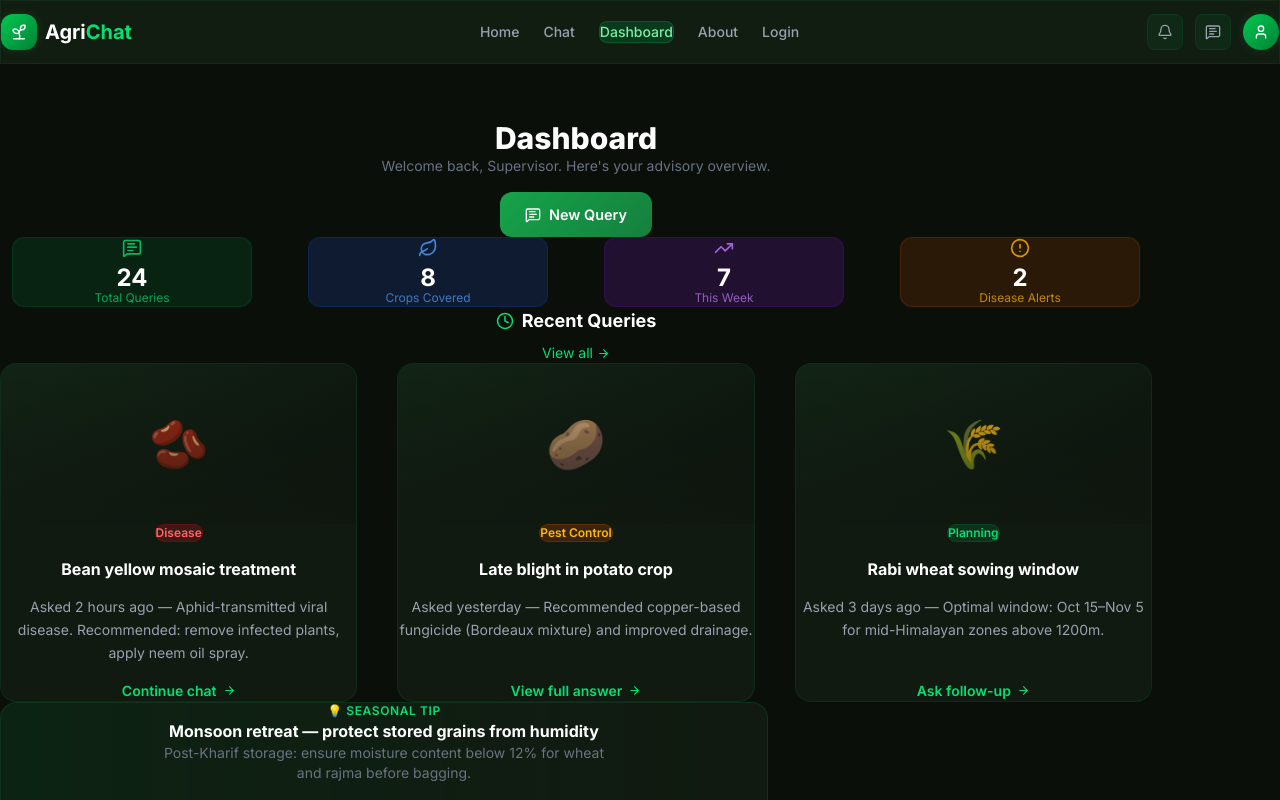
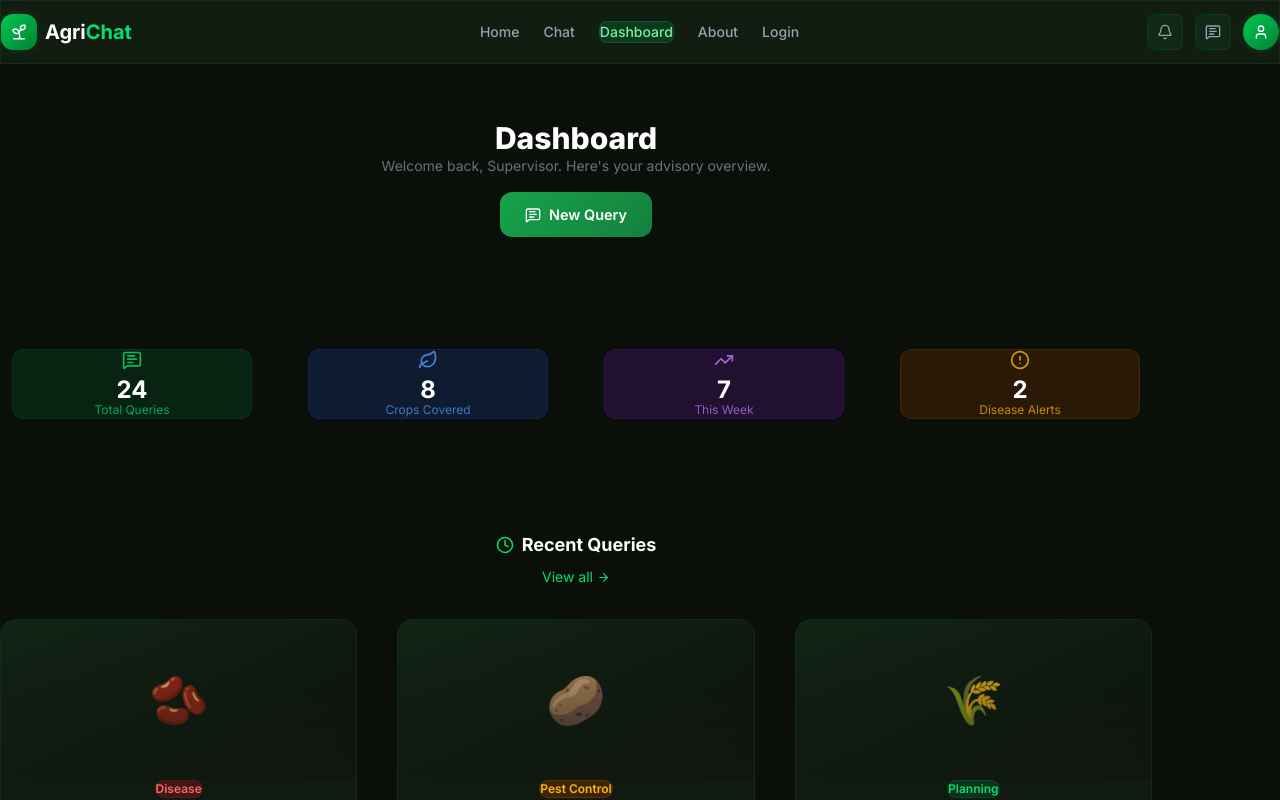
Before and after one commit to TUMBALI-HARSHITHA/AgriChat, a React (Vite) app: page /dashboard in a window 1280 px wide. Shown: the top 800 px of the page. Built offline with nearby package versions, Linux system fonts and the light colour scheme.

Commit message:
style: standardize page section wrappers with flex gap-y spacing

```diff
--- a/src/pages/Dashboard.jsx
+++ b/src/pages/Dashboard.jsx
@@ -49,10 +49,10 @@ const colorMap = {
 export default function Dashboard() {
   return (
     <div className="min-h-screen page-enter" style={{ paddingTop: '120px', paddingBottom: '96px' }}>
-      <div className="max-w-6xl mx-auto px-6 sm:px-10 lg:px-16">
+      <div className="max-w-6xl mx-auto px-6 sm:px-10 lg:px-16 flex flex-col gap-y-20 md:gap-y-28">
 
         {/* ── Page header ── */}
-        <div className="flex flex-col items-center justify-center gap-4 mb-14 text-center">
+        <div className="flex flex-col items-center justify-center gap-4 text-center">
           <div>
             <h1 className="text-2xl sm:text-3xl font-extrabold text-white">Dashboard</h1>
             <p className="text-gray-500 text-sm mt-1">Welcome back, Supervisor. Here's your advisory overview.</p>
@@ -64,7 +64,7 @@ export default function Dashboard() {
         </div>
 
         {/* ── Stats ── */}
-        <div className="grid grid-cols-2 lg:grid-cols-4 gap-x-6 gap-y-10 lg:gap-x-8 mb-16 justify-items-center justify-center">
+        <div className="grid grid-cols-2 lg:grid-cols-4 gap-x-6 gap-y-10 lg:gap-x-8 justify-items-center justify-center">
           {quickStats.map(s => (
             <div
               key={s.label}
@@ -80,8 +80,8 @@ export default function Dashboard() {
         </div>
 
         {/* ── Recent Queries ── */}
-        <div className="mb-16">
-          <div className="flex flex-col items-center justify-center text-center mb-6 gap-2">
+        <div className="flex flex-col gap-y-8">
+          <div className="flex flex-col items-center justify-center text-center gap-2">
             <h2 className="text-lg font-bold text-white flex items-center justify-center gap-2">
               <Clock size={18} className="text-green-400 shrink-0" />
               Recent Queries
--- a/src/pages/Home.jsx
+++ b/src/pages/Home.jsx
@@ -58,10 +58,12 @@ export default function Home() {
 
       {/* ── Features ── */}
       <section id="features" className="py-28 sm:py-36">
-        <div className="max-w-7xl mx-auto px-6 sm:px-10 lg:px-16">
+        <div className="max-w-7xl mx-auto px-6 sm:px-10 lg:px-16 flex flex-col gap-y-24 md:gap-y-28">
 
+          {/* Header and Grid Group */}
+          <div className="flex flex-col gap-y-16">
             {/* section header */}
-          <div className="text-center mb-12 animate-fadeInUp">
+            <div className="text-center animate-fadeInUp">
               <p className="text-xs font-semibold text-green-400 uppercase tracking-widest mb-3">
                 What AgriChat offers
               </p>
@@ -77,9 +79,10 @@ export default function Home() {
             <div className="grid grid-cols-1 sm:grid-cols-2 lg:grid-cols-4 gap-x-8 gap-y-12 lg:gap-x-10 lg:gap-y-14 justify-items-center justify-center">
               {features.map((f, i) => <Card key={i} {...f} />)}
             </div>
+          </div>
 
           {/* CTA strip (fully centered) */}
-          <div className="mt-20 rounded-2xl bg-gradient-to-r from-green-900/40 to-[#111a11] border border-green-700/20 p-8 sm:p-10 flex flex-col items-center justify-center text-center gap-6 max-w-3xl mx-auto w-full">
+          <div className="rounded-2xl bg-gradient-to-r from-green-900/40 to-[#111a11] border border-green-700/20 p-8 sm:p-10 flex flex-col items-center justify-center text-center gap-6 max-w-3xl mx-auto w-full">
             <div>
               <h3 className="text-xl sm:text-2xl font-bold text-white mb-2">
                 Ready to ask your first question?
--- a/src/pages/Login.jsx
+++ b/src/pages/Login.jsx
@@ -136,7 +136,7 @@ export default function Login() {
           </p>
         </div>
 
-        <p className="text-center text-xs text-gray-700 mt-4">
+        <p className="text-center text-xs text-gray-700 mt-6">
           For Uttarakhand Agricultural Supervisors
         </p>
       </div>
```
Lines whose indentation alone changed are shown as unchanged.
